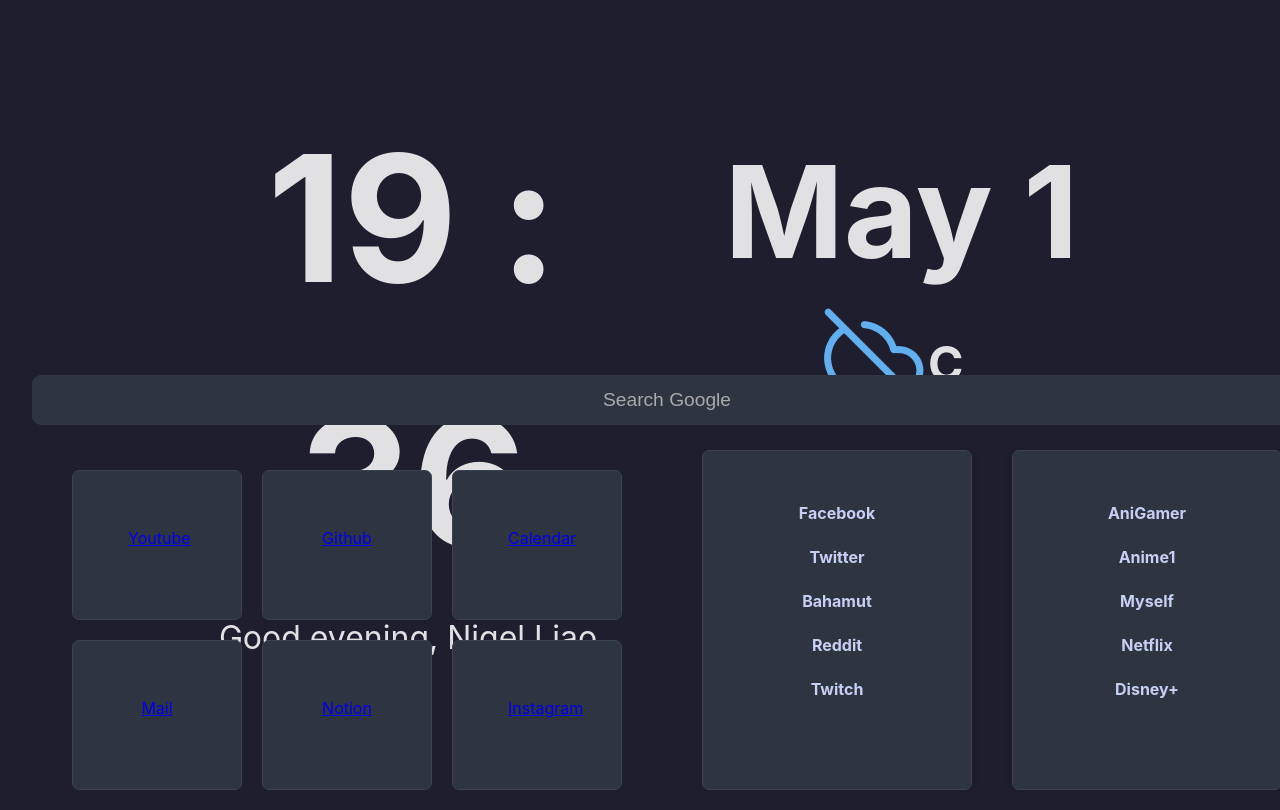
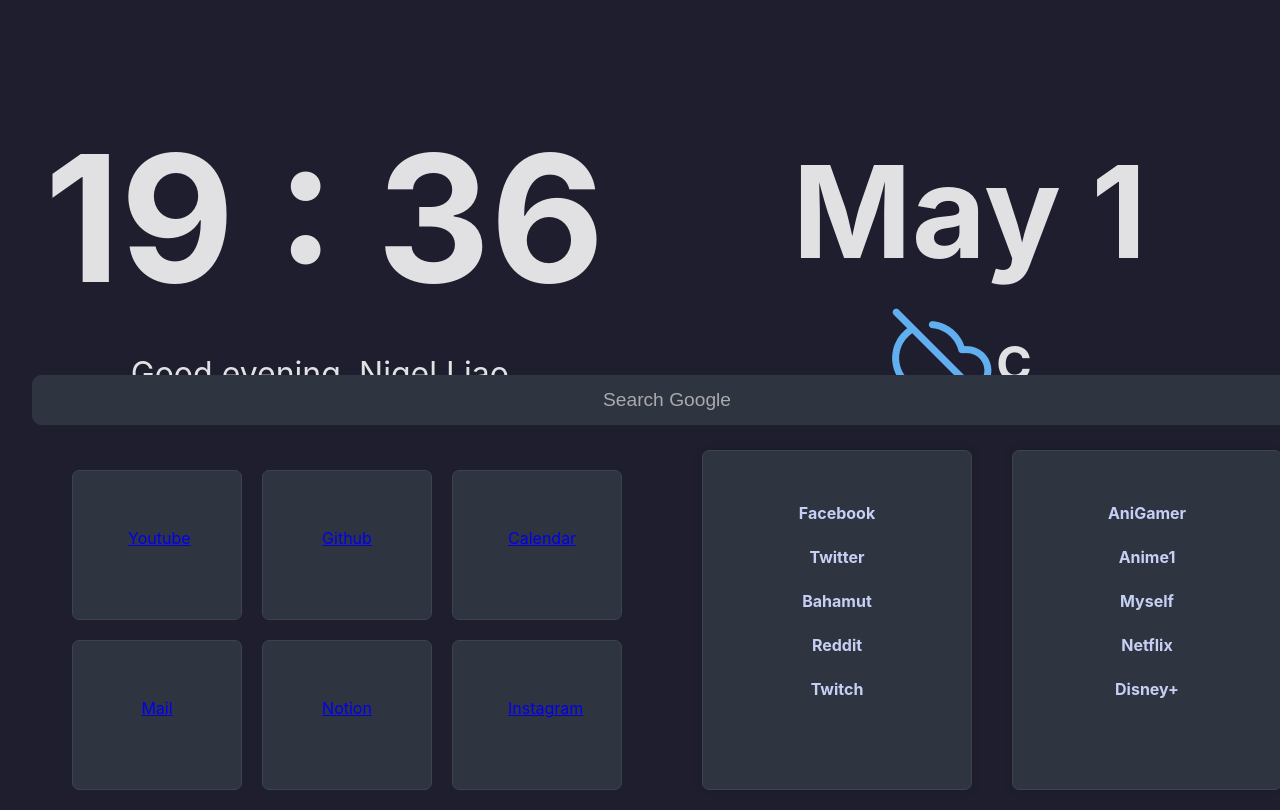
Before and after one commit to NigelLus29/NigelLus29.github.io, a Vue app: page /#/ in a window 1280 px wide. Shown: the top 810 px of the page. Built offline with nearby package versions, Linux system fonts and the light colour scheme; no server answers.

Commit message:
modified:   src/components/Home.vue

```diff
--- a/src/components/Home.vue
+++ b/src/components/Home.vue
@@ -267,7 +267,7 @@
 
 /* clock and greeting */
 .timeBlock {
-  grid-column: 2 / span 3;
+	grid-column: 1 / span 4;
 	grid-row: 1;
 }
 
@@ -289,7 +289,7 @@
 
 /* date and weather */
 .weatherBlock {
-  grid-column: 4 / span 7;
+	grid-column: 5 / span 8;
 	grid-row: 1;
 }
 
```
Lines whose indentation alone changed are shown as unchanged.
